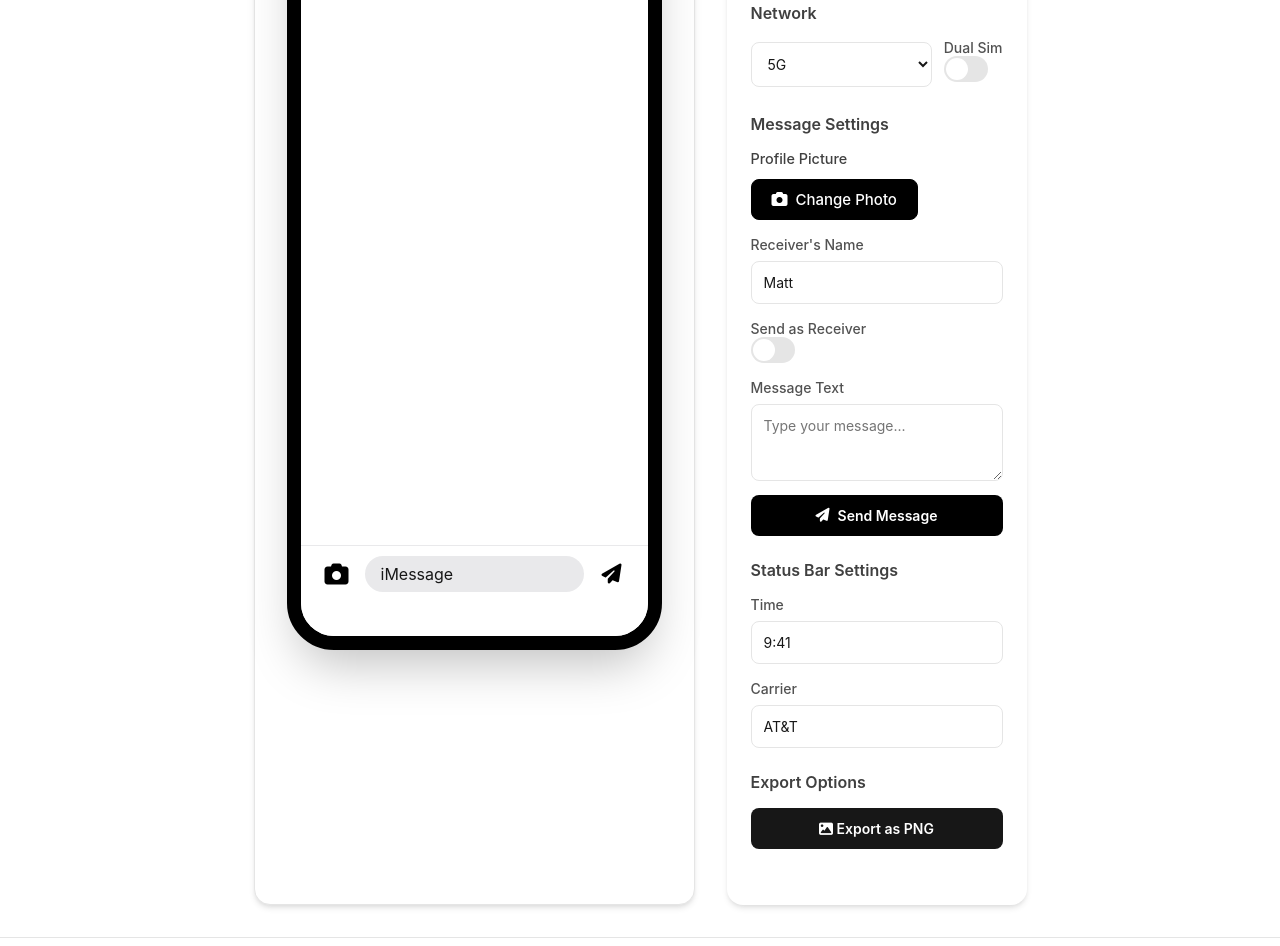
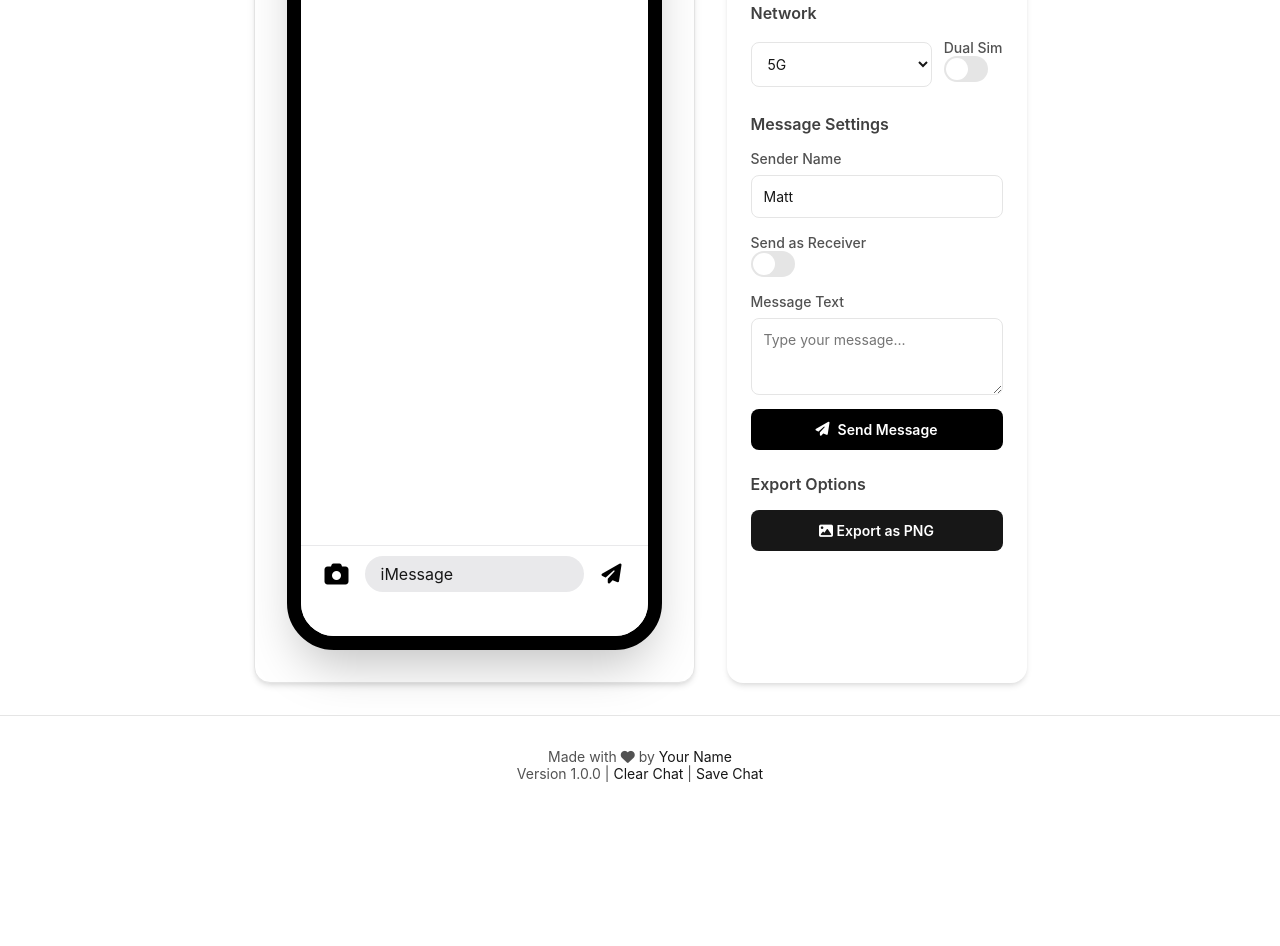
Before and after one commit to guleriaakshit/GhostMessage, a plain HTML site: page index.html in a window 1280 px wide. Shown: the part 444-1390 px from the top of the page. After the commit the page ends 1258 px from the top, so only its background shows below. Drawn offline with nearby package versions, Linux system fonts and the light colour scheme; a script that the page names is missing.

Commit message:
Remove Status Bar Settings and Profile Picture Sections
- Removed Status Bar Settings section (Time and Carrier inputs)
- Removed Profile Picture section and "Change Photo" functionality
- Simplified Message Settings to core features:
  - Sender Name
  - Send as Receiver toggle
  - Message Text input
- Cleaned up related code and styles

```diff
--- a/index.html
+++ b/index.html
@@ -132,17 +132,7 @@
       <div class="settings-group">
         <h3>Message Settings</h3>
         <div class="setting">
-          <label class="profile-label">Profile Picture</label>
-          <div class="profile-input-group">
-            <button type="button" class="profile-upload-button">
-              <i class="fas fa-camera"></i>
-              Change Photo
-            </button>
-            <input type="file" id="profilePicInput" accept="image/*" style="display: none;">
-          </div>
-        </div>
-        <div class="setting">
-          <label>Receiver's Name</label>
+          <label>Sender Name</label>
           <input type="text" value="Matt" class="dark-input" id="senderInput">
         </div>
         <div class="setting">
@@ -161,18 +151,6 @@
             <i class="fas fa-paper-plane"></i>
             Send Message
           </button>
-        </div>
-      </div>
-
-      <div class="settings-group">
-        <h3>Status Bar Settings</h3>
-        <div class="setting">
-          <label>Time</label>
-          <input type="text" value="9:41" class="dark-input" id="timeInput">
-        </div>
-        <div class="setting">
-          <label>Carrier</label>
-          <input type="text" value="AT&T" class="dark-input" id="carrierInput">
         </div>
       </div>
 
```
